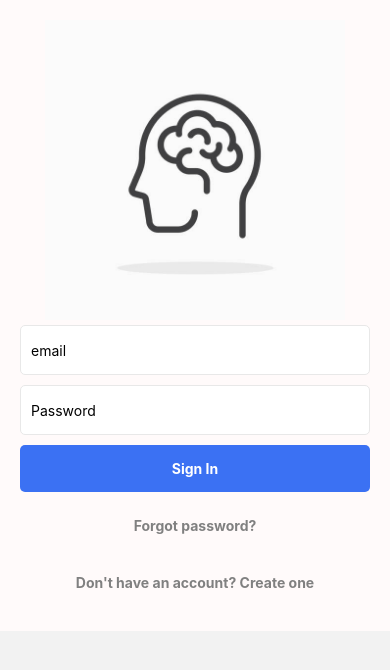
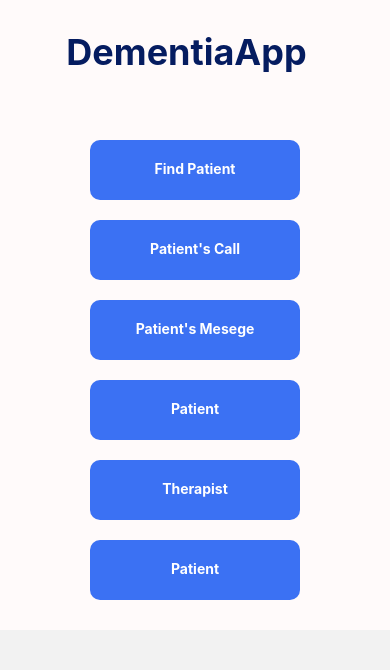
Before and after one commit to NatiHazi/dementiaApp, a React Native app: screen /TherapistScreen in a window 390 px wide. Shown: the top 670 px of the page. Built offline with nearby package versions, Linux system fonts and the light colour scheme.

Commit message:
main creen & therapist screen
main creen & therapist screen

```diff
--- a/src/components/CustomButton/CustomButton.js
+++ b/src/components/CustomButton/CustomButton.js
@@ -14,7 +14,6 @@ const styles = StyleSheet.create({
         width:'100%',
         padding:15,
         marginVertical:5,
-
         alignItems: 'center',
         borderRadius:5,
     },
--- /dev/null
+++ b/src/components/CustomButtonForTherapistScreen/CustomButtonForTherapistScreen.js
@@ -0,0 +1,33 @@
+import React from 'react'
+import { View, Text, StyleSheet, Pressable } from 'react-native'
+
+const CustomButtonForTherapistScreen = ({ onPress, text}) => {
+    return (
+        <Pressable onPress={onPress} style={styles.container}>
+            <Text style={[styles.text]}>{text}</Text>
+        </Pressable>
+    )
+}
+
+const styles = StyleSheet.create({
+    container:{
+        backgroundColor: '#3B71F3',
+        padding: 20,
+        height: 60,
+        width:'60%',
+        flexDirection:'row',
+        padding:20,
+        marginVertical:10,
+        borderRadius:10,
+        justifyContent: 'space-evenly'
+    },
+
+    text:{
+        fontWeight: 'bold',
+        color:'white',
+    },
+
+
+});
+
+export default CustomButtonForTherapistScreen
--- /dev/null
+++ b/src/components/CustomButtonForTherapistScreen/index.js
@@ -0,0 +1 @@
+export { default } from './CustomButtonForTherapistScreen'
--- /dev/null
+++ b/src/components/CutomInputWithEye/CustomInputWithEye.js
@@ -0,0 +1,42 @@
+import React from 'react'
+import { View, Text, TextInput, StyleSheet } from 'react-native'
+
+
+
+
+const CustomInput = ({value, setValue, placeholder,secureTextEntry}) => {
+    return (
+        <View style={styles.container}>
+            <TextInput
+            value={value}
+            onChangeText={setValue}
+            placeholder={placeholder}
+            style={styles.input}
+            secureTextEntry={secureTextEntry}
+
+            />
+
+        </View>
+    );
+};
+
+const styles = StyleSheet.create({
+
+
+    container: {
+        backgroundColor: 'white',
+        width: '100%',
+        height:50,
+        borderColor: '#e8e8e8',
+        borderWidth:1,
+        borderRadius:5,
+        padding:15,
+        paddingHorizontal:10,
+        marginVertical: 5,
+        flexDirection:'row',
+    },
+
+
+})
+
+export default CustomInput
--- /dev/null
+++ b/src/components/CutomInputWithEye/index.js
@@ -0,0 +1 @@
+export { default } from './CustomInputWithEye'
--- a/src/navigation/index.js
+++ b/src/navigation/index.js
@@ -2,12 +2,13 @@ import React from 'react'
 import { View, Text } from 'react-native'
 import { NavigationContainer } from '@react-navigation/native';
 import { createNativeStackNavigator } from '@react-navigation/native-stack';
-
 import SignInScreen from '../screens/SignInScreen';
 import SignUpScreen from '../screens/SignUpScreen';
 import NewPasswordScreen from '../screens/NewPasswordScreen';
 import ForgotPasswordSceen from '../screens/ForgotPasswordSceen';
 import ConfirmEmailScreen from '../screens/ConfirmEmailScreen';
+import MainScreen from '../screens/MainScreen';
+import TherapistOption from '../screens/TherapistOption';
 
 const Stack = createNativeStackNavigator();
 
@@ -15,12 +16,13 @@ const Navigation = () => {
     return (
         <NavigationContainer>
             <Stack.Navigator screenOptions={{headerShown: false}}>
+                <Stack.Screen name="MainScreen" component={MainScreen}/>
+                <Stack.Screen name="TherapistScreen" component={TherapistOption}/>
                 <Stack.Screen name="signIn" component={SignInScreen}/>
                 <Stack.Screen name="signUn" component={SignUpScreen}/>
                 <Stack.Screen name="NewPassword" component={NewPasswordScreen}/>
                 <Stack.Screen name="ForgotPassword" component={ForgotPasswordSceen}/>
                 <Stack.Screen name="ConfirmEmail" component={ConfirmEmailScreen}/>
-
             </Stack.Navigator>
         </NavigationContainer>
     )
--- a/src/screens/ConfirmEmailScreen/ConfirmEmailScreen.js
+++ b/src/screens/ConfirmEmailScreen/ConfirmEmailScreen.js
@@ -1,9 +1,7 @@
 import React,{useState} from 'react';
 import { View, Text, StyleSheet, useWindowDimensions,ScrollView} from 'react-native';
-import CustomInput from '../../components/CutomInput';
 import CustomButton from '../../components/CustomButton';
 import { useNavigation } from '@react-navigation/native'
-//לשנות ככה שיהיה כתוב למשתמש שהוא צריך ללכת למייל ולהפעיל את המשתמש בקישור שנשלח. ואז אחרי שהוא ילחץ 'הבנתי' אז יעבור למסך התחברות
 const ConfirmEmailScreen = () => {
 
     const navigation = useNavigation();
@@ -27,7 +25,6 @@ const ConfirmEmailScreen = () => {
 const styles = StyleSheet.create({
     root:{
         alignItems:'center',
-
         padding: 20,
     },
     title:{
--- /dev/null
+++ b/src/screens/MainScreen/MainScreen.js
@@ -0,0 +1,57 @@
+import React,{useState} from 'react';
+import { View,Image,Text ,ScrollView,StyleSheet} from 'react-native';
+import CustomButton from '../../components/CustomButton';
+import { useNavigation } from '@react-navigation/native';
+
+const MainScreeen = () => {
+    const navigation = useNavigation();
+    const onTherapistPressed = () =>{
+        navigation.navigate("signIn");
+    };
+    const onPatientPressed = () =>{
+        navigation.navigate("TherapistScreen");
+    };
+    return (
+        <ScrollView>
+        <View style={styles.root}>
+            <Text style={styles.title} >DementiaApp  </Text>
+            <Image style={styles.logo} source={require('../../../assets/logo.jpg')}/>
+            <Text style={styles.text} >  </Text>
+            <Text style={styles.text} >Please login as:  </Text>
+            <CustomButton text="Therapist" onPress={onTherapistPressed}/>
+            <CustomButton text="Patient" onPress={onPatientPressed}/>
+        </View>
+        </ScrollView>
+    );
+};
+
+const styles = StyleSheet.create({
+    root:{
+        alignItems:'center',
+        backgroundColor:'snow',
+        padding: 20,
+    },
+    title:{
+        fontSize: 36,
+        fontWeight:'bold',
+        color:'#051C60',
+        margin: 10,
+    },
+    text:{
+        flex: 1,
+        fontStyle:'normal',
+        fontWeight:'bold',
+        fontSize: 22,
+        textAlign:'center',
+        color:'#051C60',
+        margin: 10,
+    },
+    logo: {
+
+        width:300,
+        height:300,
+    },
+})
+
+
+export default MainScreeen
--- /dev/null
+++ b/src/screens/MainScreen/index.js
@@ -0,0 +1 @@
+export { default } from './MainScreen';
--- a/src/screens/SignInScreen/SignInScreen.js
+++ b/src/screens/SignInScreen/SignInScreen.js
@@ -2,6 +2,7 @@ import React,{useState} from 'react';
 import { View ,Image, StyleSheet,ScrollView} from 'react-native';
 import CustomInput from '../../components/CutomInput';
 import CustomButton from '../../components/CustomButton';
+import CustomInputWithEye from '../../components/CutomInputWithEye/CustomInputWithEye';
 import { useNavigation } from '@react-navigation/native';
 import {getAuth,signInWithEmailAndPassword} from '../../../db/firebase'
 
@@ -10,8 +11,6 @@ import {getAuth,signInWithEmailAndPassword} from '../../../db/firebase'
 const SignInScreen = () => {
     const [username, setUsername] = useState('');
     const [password, setPassword] = useState('');
-
-
     const navigation = useNavigation();
 
     const onSignInPressed = () =>{
@@ -73,7 +72,7 @@ signInWithEmailAndPassword(auth, username, password)
                 secureTextEntry={false}
 
               />
-             <CustomInput
+             <CustomInputWithEye
               placeholder="Password"
               value={password}
               setValue={setPassword}
--- /dev/null
+++ b/src/screens/TherapistOption/TherapistOptionScreen.js
@@ -0,0 +1,58 @@
+import React,{useState} from 'react';
+import { View,Image,Text ,ScrollView,StyleSheet} from 'react-native';
+import CustomButtonForTherapistScreen from '../../components/CustomButtonForTherapistScreen';
+import { useNavigation } from '@react-navigation/native';
+
+const TherapistOptionScreen = () => {
+     const navigation = useNavigation();
+    const onTherapistPressed = () =>{
+        navigation.navigate("signIn");
+    };
+    // const onPatientPressed = () =>{
+    //     navigation.navigate("signIn");
+    // };
+    return (
+        <ScrollView>
+        <View style={styles.root}>
+            <Text style={styles.title} >DementiaApp  </Text>
+            <Text style={styles.text} > </Text>
+            <CustomButtonForTherapistScreen text="Find Patient" onPress={onTherapistPressed}/>
+            <CustomButtonForTherapistScreen text="Patient's Call" onPress={onTherapistPressed}/>
+            <CustomButtonForTherapistScreen text="Patient's Mesege" onPress={onTherapistPressed}/>
+            <CustomButtonForTherapistScreen text="Patient" onPress={onTherapistPressed}/>
+            <CustomButtonForTherapistScreen text="Therapist" onPress={onTherapistPressed}/>
+            <CustomButtonForTherapistScreen text="Patient" onPress={onTherapistPressed}/>
+        </View>
+        </ScrollView>
+    );
+};
+
+const styles = StyleSheet.create({
+    root:{
+        alignItems:'center',
+        backgroundColor:'snow',
+        padding: 20,
+    },
+    title:{
+        fontSize: 36,
+        fontWeight:'bold',
+        color:'#051C60',
+        margin: 10,
+    },
+    text:{
+        flex: 1,
+        fontStyle:'normal',
+        fontWeight:'bold',
+        fontSize: 22,
+        textAlign:'center',
+        color:'#051C60',
+        margin: 10,
+    },
+    logo: {
+        width:300,
+        height:300,
+    },
+})
+
+
+export default TherapistOptionScreen
--- /dev/null
+++ b/src/screens/TherapistOption/index.js
@@ -0,0 +1 @@
+export { default } from './TherapistOptionScreen';
```
